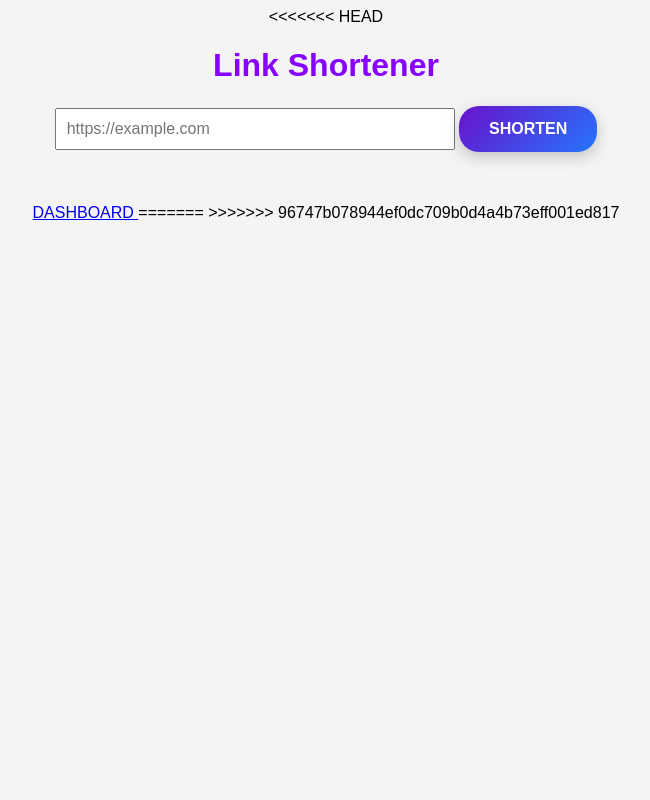
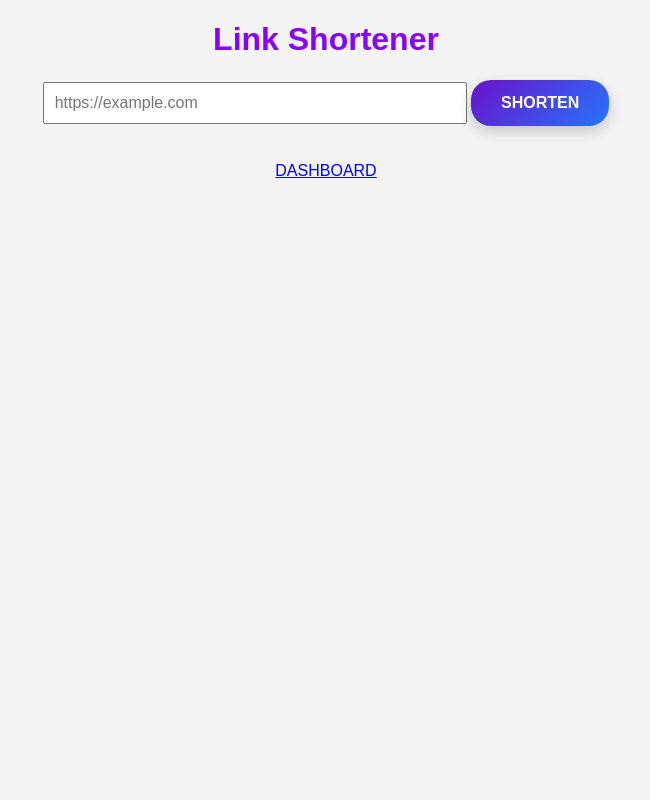
Before and after one commit to arpitaggarwal040108-commits/link-shorter, a Flask app: page / in a window 1280 px wide. Shown: the whole page, without its empty margins (314-964 px from the left). Run offline with Flask 3, Linux system fonts and the light colour scheme.

Commit message:
final project

```diff
--- a/templates/dashboard.html
+++ b/templates/dashboard.html
@@ -1,4 +1,3 @@
-<<<<<<< HEAD
 <!DOCTYPE html>
 <html>
 <head>
@@ -112,6 +111,3 @@
 </div>
 </body>
 </html>
-=======
-
->>>>>>> 96747b078944ef0dc709b0d4a4b73eff001ed817
--- a/templates/error.html
+++ b/templates/error.html
@@ -1,4 +1,3 @@
-<<<<<<< HEAD
 <!DOCTYPE html>
 <html>
 <head>
@@ -11,6 +10,3 @@
 
 </body>
 </html>
-=======
-
->>>>>>> 96747b078944ef0dc709b0d4a4b73eff001ed817
--- a/templates/index.html
+++ b/templates/index.html
@@ -1,4 +1,3 @@
-<<<<<<< HEAD
 <!DOCTYPE html>
 <html>
 
@@ -85,6 +84,3 @@ button:hover{
 </body>
 
 </html>
-=======
-
->>>>>>> 96747b078944ef0dc709b0d4a4b73eff001ed817
```
